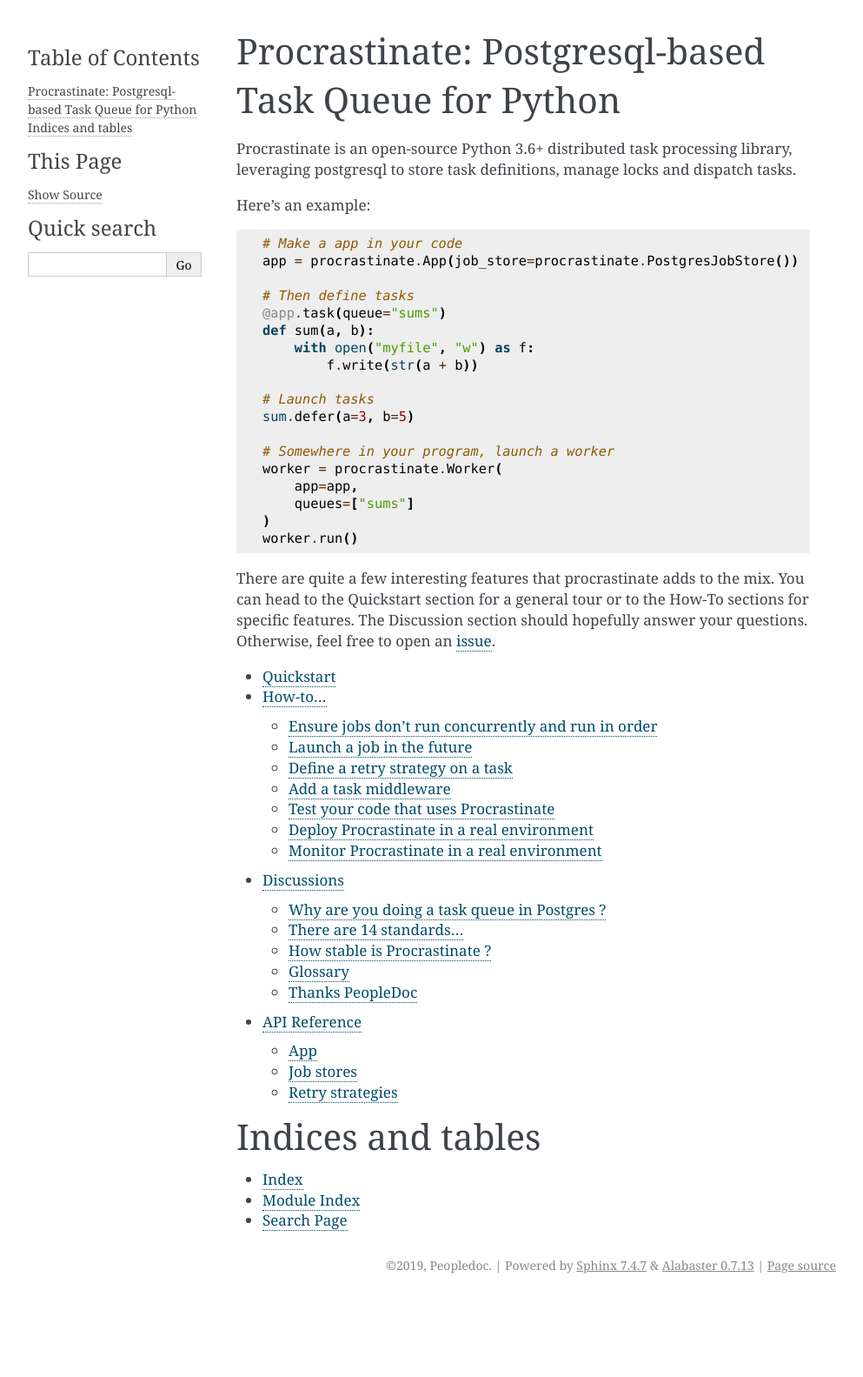
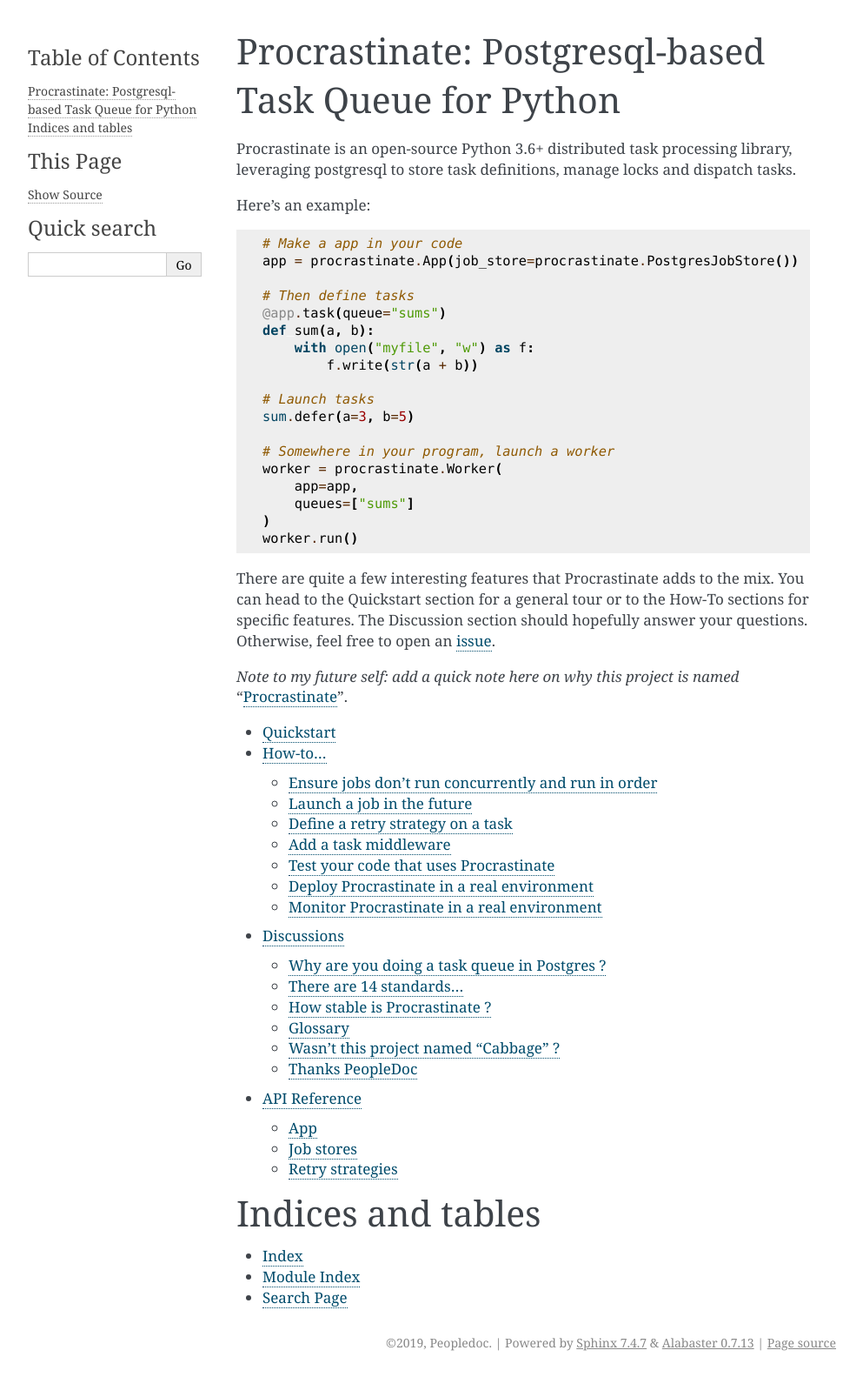
Before and after one commit to procrastinate-org/procrastinate, a Sphinx documentation site: the page built from docs/index.rst, in a window 1280 px wide. Shown: the whole page at 87% size, without its empty margins (148-1141 px from the left). Built offline with Sphinx 7.4.7, drawn with Linux system fonts in a browser that asks for light colours; before the commit the page ends 1494 px from its top, so only the background shows below that.

```diff
--- a/docs/index.rst
+++ b/docs/index.rst
@@ -26,11 +26,16 @@ Here's an example::
     )
     worker.run()
 
-There are quite a few interesting features that procrastinate adds to the mix.
+There are quite a few interesting features that Procrastinate adds to the mix.
 You can head to the Quickstart section for a general tour or
 to the How-To sections for specific features. The Discussion
 section should hopefully answer your questions. Otherwise,
 feel free to open an `issue <https://github.com/peopledoc/procrastinate/issues>`_.
+
+*Note to my future self: add a quick note here on why this project is named*
+"Procrastinate_".
+
+.. _Procrastinate: https://en.wikipedia.org/wiki/Procrastination
 
 .. toctree::
    :maxdepth: 2
```
Also changed, not shown: docs/discussions.rst (+9 -0 lines).
